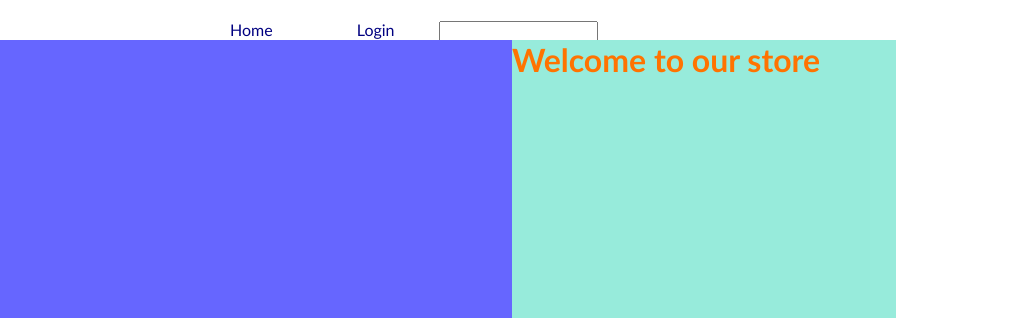
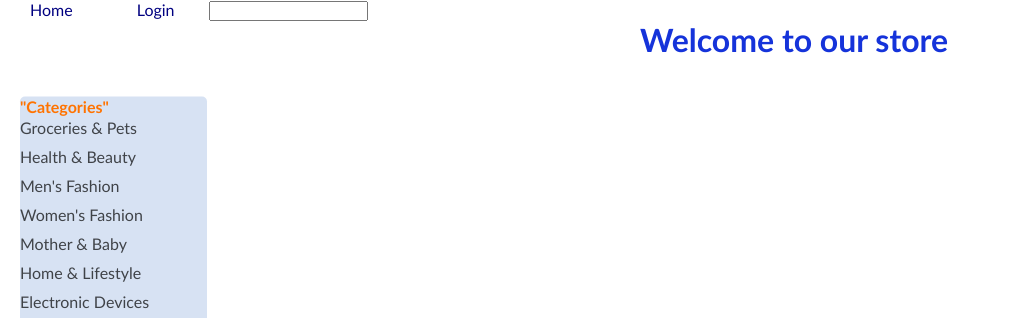
Before and after one commit to Afaq-ali1/EcomStore, a PHP site: page / in a window 1280 px wide; the page is wider, and only the part inside the window is pictured. Shown: the top 318 px of that part, without its empty margins (0-1010 px from the left). Run offline with PHP 8.4, Linux system fonts and the light colour scheme.

Commit message:
Update style.css

```diff
--- a/E-commerce/style.css
+++ b/E-commerce/style.css
@@ -18,36 +18,44 @@ html,body{
 
 #left
 {
-    background-color: rgb(102,102,255);
+    /* background-color: rgb(102,102,255); */
     position: relative;
     height: 100%;
-    width: 40%;
+    width: 20%;
+    /* border: 2px solid grey; */
 }
 #left #midtext {
     background-color: rgb(215,226,243);
     border-radius: 5px;
     margin: 20px 20px;
     position: absolute;
-    top: 50%;
+    top: 30%;
     transform: translateY(-50%);
-    color: blue;
-}
-#midtext p{
-    justify-content: space-between;
-    margin-bottom: 2px;
+    /* border: 2px solid navy; */
+
 }
 #midtext a{
+    display: -webkit-box;
+    justify-content: space-between;
+    line-height: 1.5;
     opacity: .7;
     color: black;
     text-decoration: none;
     padding-bottom: 5px;
-    border-bottom: 2px solid navy;
+    /* border-bottom: 2px solid navy; */
 }
+#midtext :hover{
+    cursor: pointer;
+    color: gray;
+}
+
 #right
 {
     /* display: flex; */
     height: 100%;
-    width: 60%;
+    width: 80%;
+    /* border: 2px solid grey; */
+
     /* background-color: rgb(55, 0, 255); */
 }
 #righttop
@@ -57,55 +65,142 @@ html,body{
     width: 100%;
     background-color: rgb(0, 255, 106);
 }
+#sale{
+    display: flex;
+}
+#salecards
+{
+    margin: 1px;
+    height: 130px;
+    width: 120px;
+    border: 2px solid darkblue;
+}
+.salecard1{
+    background-image: url("gheadphones.jpg");
+    background-size: cover;
+    background-position: center;
+    background-repeat: no-repeat;
+}
+.salecard2{
+    background-image: url("set.jpg");
+    background-repeat: no-repeat;
+    background-position: center;
+    background-size: contain;
+}
+
 #topright
 {
-    background-color: rgb(	151,	235	,219);
+    display: flex;
+    align-items: center;
+    justify-content: center;
     height: 100%;
-    width: 50%;
+    width: 100%;
 }
-#topleft
+#sale {
+    height: 200px;
+    width: 100%;
+    background-size: cover;
+    background-position: center;
+    background-repeat: no-repeat;
+    animation: sale 5s infinite;
+  }
+
+.next-button {
+    background-image: url("icons8-next-50.png");
+    background-repeat: no-repeat;
+    background-size: cover;
+    background-position: center;
+    padding: 10px 20px;
+    color: white;
+    border: none;
+    border-radius: 5px;
+    text-align: center;
+    text-decoration: none;
+    display: inline-block;
+    font-size: 16px;
+    cursor: pointer;
+}
+#next-left{
+    transform: rotate(180deg);
+}
+
+  .next-button:hover {
+     background-color:  rgb(189, 184, 184);
+  }
+
+#container{
+    border: 2px solid blueviolet;
+    display: flex;
+    justify-content: space-between;
+    align-items: center;
+    height: 400px;
+    width: 100%;
+}
+
+#containerHeading,h1
 {
-    height: 100%;
-    width: 50%;
-    background-color: rgb(53, 139, 155);
-}
-#bright
-{
-    height: 50%;
-    width: 100%;
-    /* background-color: rgb(161, 10, 207); */
-}
-#container{
-    display: flex;
-    justify-content: center;
-    align-items: center;
-    height: 500px;
-    width: 100%;
+    left: 50%;
+    position: absolute;
+    align-self: self-start;
+    color: #1533da;
 }
 #footer
 {
-
+    box-sizing: border-box;
     padding: 15px;
     width: 100%;
-    height: 100px;
-
+    height: auto;
+    padding: 15px 30px;
 }
-#cards{
-    background-image: url("shoes.jpg");
+#footer a{
+    text-decoration: underline;
+    display: -webkit-box;
+    line-height: 1.5;
+    padding-bottom: 2px;
+}
+#rightfooter{
+    text-decoration: none;
+    position: absolute;
+    left: 50%;
+    transform: translateY(-126%);
+}
+.cards{
+    display: flex;
+    justify-content: center;
+    align-items: end;
     background-repeat: no-repeat;
     background-size: cover;
     background-position: center;
-
     border-radius: 4px;
     height: 290px;
     width: 188px;
+    border: 1px solid grey;
 }
-.btn{
+#card1{
+    background-image: url("shoes.jpg");
+}
+#card2{
+    background-image: url("headphones.jpg");
+
+}
+#card3{
+    background-image: url("hoodie.jpg");
+}
+#card4{
+    background-image: url("trousers.jpg");
+}
+.cards .cardBtn{
+    width: 188px;
     font-size: 15px;
     border-radius: 5px;
     padding: 3px 4px;
 }
-#btn1{
+.cards .cardBtn:hover{
+    width: 189px;
+    color: #4f9291;
+    background-color: azure;
+}
+.cards .cardBtn{
     font-size: 700;
     color: azure;
     background-color: #478382;
@@ -113,7 +208,7 @@ html,body{
     border-radius: 4px;
     padding: 5px 5px;
     cursor: pointer;
-    float: left;
+    /* float: left; */
 }
 #btn2{
     font-size: 700;
@@ -126,20 +221,18 @@ html,body{
     float: right;
 }
 #lnav {
-    margin-top: 20px;
-    margin-left: 190px;
     height: 20px;
-    width: 100%;
+    width: auto;
+    /* border: 2px solid grey; */
 }
 #lnav a{
-    font-weight: 100;
+    font-weight: 550;
     color: navy;
     text-decoration: none;
     margin: 20px 30px;
-    padding: 10px;
 }
 #lnav a:hover{
     transition: 2s;
-    color: red;
-    border-bottom: 2px solid red;
+    color: #1533da;
+    border-bottom: 2px solid #1533da;
 }
```
